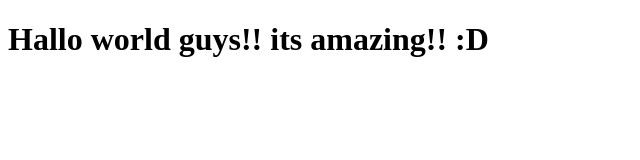
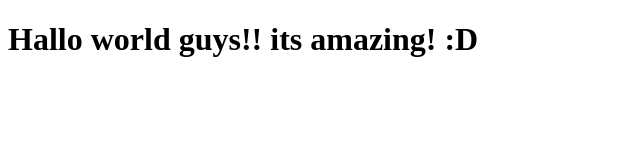
Before and after one commit to lutfiyustisyia/mobile_app, a plain HTML site: page index.html in a window 1280 px wide. Shown: the full height of the page, 0-640 px from the left. Drawn offline with Linux system fonts and the light colour scheme.

Commit message:
perubahan 3

```diff
--- a/index.html
+++ b/index.html
@@ -6,6 +6,6 @@
     <title>Document</title>
   </head>
   <body>
-    <h1>Hallo world guys!! its amazing!! :D</h1>
+    <h1>Hallo world guys!! its amazing! :D</h1>
   </body>
 </html>
```
